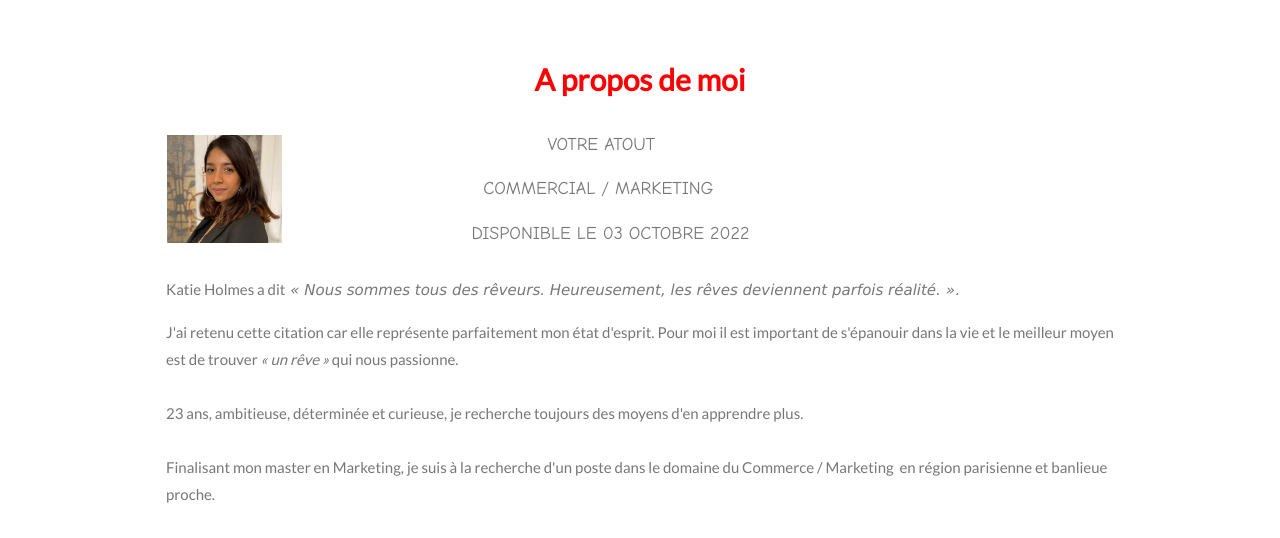
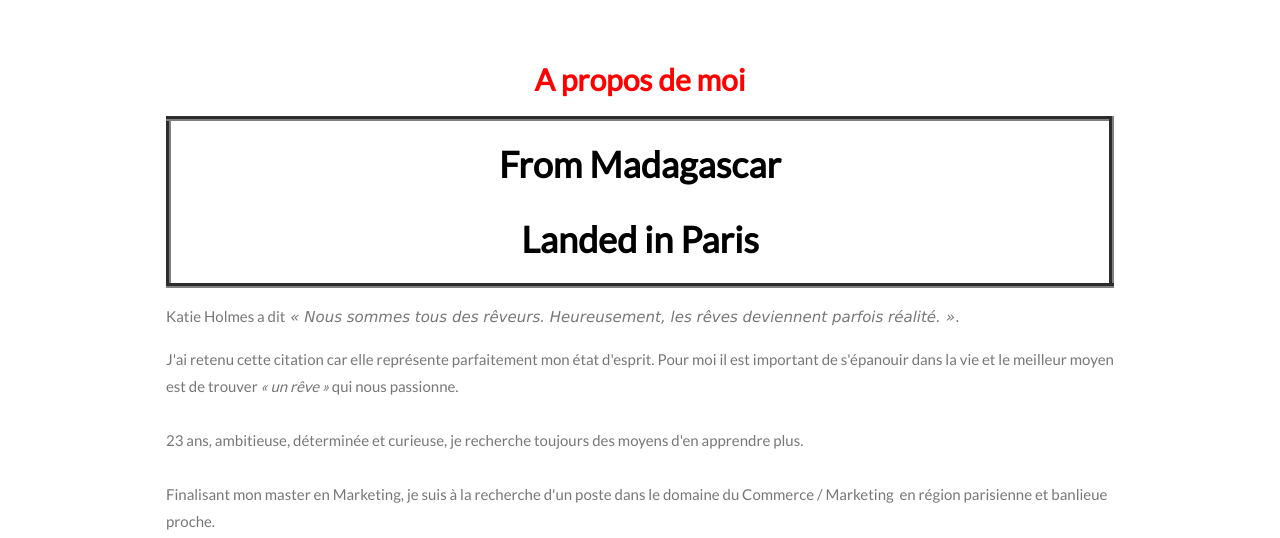
Before and after one commit to gzainab/github.io, a plain HTML site: page index.html in a window 1280 px wide. Shown: the part 422-960 px from the top of the page. Drawn offline with nearby package versions, Linux system fonts and the light colour scheme.

Commit message:
Update index.html

```diff
--- a/index.html
+++ b/index.html
@@ -124,20 +124,15 @@
     <div class="w3-content w3-container w3-padding-64" id="about">
         <h2 style="text-align: center;"><span style="color: #ff0000;"><strong>A propos de moi</strong></span></h2>
 
-<table style="width: 100%; border-collapse: collapse;" border="0">
-	<tbody>
-		<tr>
-			<td style="width: 11.536%;"><img class="responsive" src="profil.png" alt="" width="115" height="108" /></td>
-			<td style="width: 67.764%;">
-				<h5 style="text-align: center;"><span style="font-family: 'comic sans ms', sans-serif;">VOTRE ATOUT </span></h5>
-				<h5 style="text-align: center;"><span style="font-family: 'comic sans ms', sans-serif;">COMMERCIAL / MARKETING&nbsp;</span></h5>
-				<h5 style="text-align: center;"><span style="font-family: 'comic sans ms', sans-serif;">&nbsp; &nbsp;DISPONIBLE LE 03 OCTOBRE 2022</span></h5>
-			</td>
-			<td style="width: 20.6999%;">
-				<h5 class="w3-large w3-margin-bottom" style="text-align: center;"><span style="font-family: 'comic sans ms', sans-serif;">&nbsp; &nbsp; &nbsp; &nbsp;</span></h5>
-			</td>
-		</tr>
-	</tbody>
+<table style="height: 36px; width: 100%; border-collapse: collapse;" border="5">
+<tbody>
+<tr style="height: 36px;">
+<td style="width: 100%; text-align: center; height: 36px;">
+<h1><strong><span style="color: #000000;">From Madagascar</span></strong></h1>
+<h1><strong><span style="color: #000000;">Landed in Paris</span></strong></h1>
+</td>
+</tr>
+</tbody>
 </table>
 <p style="text-align: left;">Katie Holmes a dit<span style="font-family: verdana, geneva, sans-serif;"> <em>&laquo; Nous sommes tous des r&ecirc;veurs. Heureusement, les r&ecirc;ves deviennent parfois r&eacute;alit&eacute;. &raquo;</em>. </span></p>
 <p style="text-align: left;">J'ai retenu cette citation car elle repr&eacute;sente parfaitement mon &eacute;tat d'esprit. Pour moi il est important de s'&eacute;panouir dans la vie et le meilleur moyen est de trouver <em>&laquo;&nbsp;un r&ecirc;ve&nbsp;&raquo;</em> qui nous passionne. <br /><br />23 ans, ambitieuse, d&eacute;termin&eacute;e et curieuse, je recherche toujours des moyens d'en apprendre plus. <br /><br />Finalisant mon master en Marketing, je suis &agrave; la recherche d'un poste dans le domaine du Commerce / Marketing&nbsp; en r&eacute;gion parisienne et banlieue proche.</p>
```
